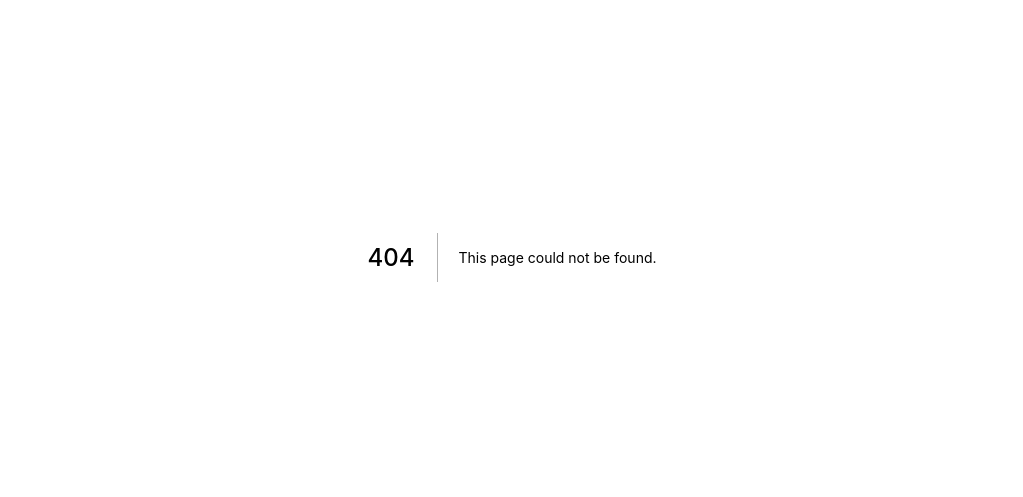
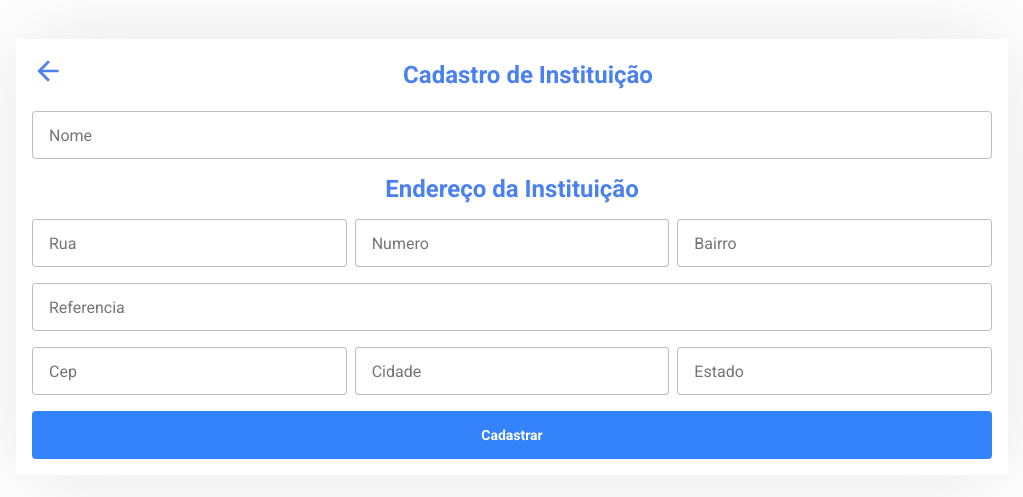
Before and after one commit to lucas6g/desafio-agenciabegin-frontend, a Next.js app: page /register-institution in a window 1280 px wide. Before the commit this address had no page. Shown: the part 143-640 px from the top of the page, without its empty margins (128-1151 px from the left). Built offline with nearby package versions, Linux system fonts and the light colour scheme.

Commit message:
feat: finish register-institution page

```diff
--- a/src/pages/profile.tsx
+++ b/src/pages/profile.tsx
@@ -33,7 +33,9 @@ const Profile: NextPage = () => {
           <Button onClick={() => router.push('/create-book')}>
             Novo Livro
           </Button>
-          <Button>Nova Instituicao</Button>
+          <Button onClick={() => router.push('/register-institution')}>
+            Nova Instituicao
+          </Button>
           <Button>Perfil</Button>
           <Button className="icon-button">
             <MdLogout />
--- /dev/null
+++ b/src/pages/register-institution.tsx
@@ -0,0 +1,122 @@
+import type { NextPage } from 'next';
+
+import { Button } from '../components/Button/Button';
+import { FieldValues } from 'react-hook-form';
+import { Input } from '../components/Input/Input';
+import {
+  BackToProfile,
+  Container,
+  Form,
+  Title,
+  FormHeader,
+  InputRow
+} from '../styles/pages/RegisterInstituitionStyles';
+import { MdArrowBack } from 'react-icons/md';
+
+import * as yup from 'yup';
+import { yupResolver } from '@hookform/resolvers/yup';
+import { useForm } from 'react-hook-form';
+import NextLink from 'next/link';
+
+const createUserFormSchema = yup.object().shape({
+  name: yup.string().required('Nome obrigátorio'),
+  streeName: yup.string().required('Nome Da Rua obrigátorio'),
+  number: yup.string().required('Numero Da Rua obrigátorio'),
+  district: yup.string().required('Bairro obrigátorio'),
+  zipCode: yup.string().required('Cep obrigátorio'),
+  city: yup.string().required('Cidade obrigátoria'),
+  state: yup.string().required('Estado obrigátorio')
+});
+
+const RegisterInstitution: NextPage = () => {
+  const {
+    register,
+    handleSubmit,
+    formState: { errors }
+  } = useForm<FieldValues>({
+    resolver: yupResolver(createUserFormSchema)
+  });
+
+  const handleSignUp = (data: FieldValues) => console.log(data);
+  return (
+    <Container>
+      <Form onSubmit={handleSubmit(handleSignUp)}>
+        <FormHeader>
+          <NextLink href="/profile">
+            <BackToProfile>
+              <MdArrowBack />
+            </BackToProfile>
+          </NextLink>
+          <Title>Cadastro de Instituição</Title>
+          <div></div>
+        </FormHeader>
+
+        <Input
+          register={register}
+          error={errors.name}
+          name="name"
+          type="text"
+          placeholder="Nome"
+        />
+
+        <Title>Endereço da Instituição</Title>
+
+        <InputRow>
+          <Input
+            register={register}
+            error={errors.streeName}
+            name="streeName"
+            type="text"
+            placeholder="Rua"
+          />
+          <Input
+            register={register}
+            error={errors.number}
+            name="number"
+            type="text"
+            placeholder="Numero"
+          />
+          <Input
+            register={register}
+            error={errors.district}
+            name="district"
+            type="text"
+            placeholder="Bairro"
+          />
+        </InputRow>
+        <Input
+          register={register}
+          name="reference"
+          type="text"
+          placeholder="Referencia"
+        />
+        <InputRow>
+          <Input
+            register={register}
+            error={errors.zipCode}
+            name="zipCode"
+            type="text"
+            placeholder="Cep"
+          />
+          <Input
+            register={register}
+            error={errors.city}
+            name="city"
+            type="text"
+            placeholder="Cidade"
+          />
+          <Input
+            register={register}
+            error={errors.state}
+            name="state"
+            type="text"
+            placeholder="Estado"
+          />
+        </InputRow>
+
+        <Button>Cadastrar</Button>
+      </Form>
+    </Container>
+  );
+};
+export default RegisterInstitution;
--- /dev/null
+++ b/src/styles/pages/RegisterInstituitionStyles.ts
@@ -0,0 +1,64 @@
+import styled from 'styled-components';
+
+export const Container = styled.div`
+  display: flex;
+  justify-content: center;
+  align-items: center;
+  height: 100vh;
+`;
+export const FormHeader = styled.div`
+  width: 100%;
+  display: flex;
+  justify-content: space-between;
+  align-items: center;
+`;
+
+export const InputRow = styled.div`
+  display: flex;
+  align-items: center;
+  flex-direction: column;
+  width: 100%;
+  gap: 16px;
+
+  @media (min-width: 768px) {
+    flex-direction: row;
+
+    gap: 8px;
+  }
+`;
+
+export const BackToProfile = styled.a`
+  text-decoration: none;
+  font-size: 32px;
+  color: ${({ theme }) => theme.colors.blue};
+  cursor: pointer;
+`;
+
+export const Title = styled.h1`
+  color: ${({ theme }) => theme.colors.blue};
+  font-size: 24px;
+`;
+
+export const Form = styled.form`
+  display: flex;
+  align-items: center;
+  flex-direction: column;
+  gap: 24px;
+
+  border-radius: 4px;
+  max-width: 992px;
+  width: 100%;
+  padding: 16px;
+
+  height: auto;
+  padding-bottom: 16px;
+
+  @media (min-width: 768px) {
+    box-shadow: 0px 0px 100px rgba(0, 0, 0, 0.1);
+    gap: 16px;
+  }
+
+  button {
+    margin-top: auto;
+  }
+`;
```
